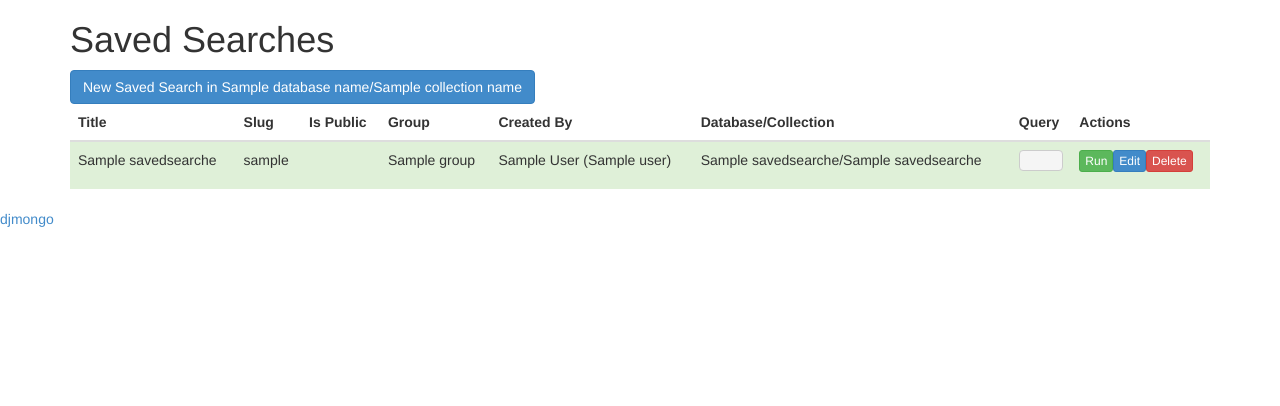
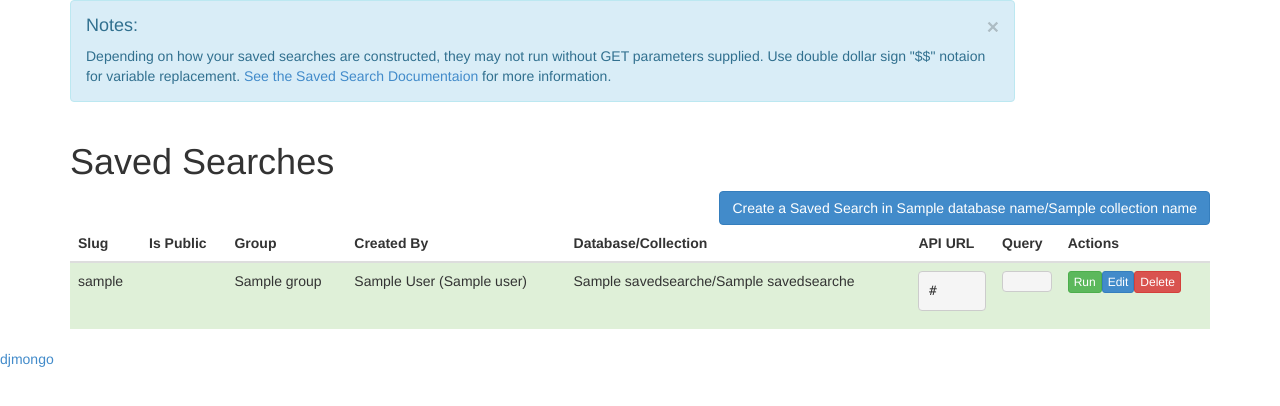
Before and after one commit to videntity/django-djmongo, a Django app: template djmongo/templates/djmongo/console/display-saved-searches.html in a window 1280 px wide. Shown: the part 51-457 px from the top of the page. Run offline with Django 3.2, Linux system fonts and the light colour scheme; the template is opened without the code that fills it: most values are stand-ins (such as "Sample title", 1, 10 or a date in 2020); parts of the project's set-up code (start-up, migrations or seed data) failed here and were passed over; some libraries are stand-ins or nearby versions.

Commit message:
UI and URL enhancements

```diff
--- a/djmongo/dataimport/utils.py
+++ b/djmongo/dataimport/utils.py
@@ -7,7 +7,7 @@
 import os, json, sys, uuid, csv
 from pymongo import MongoClient, DESCENDING
 from bson.objectid import ObjectId
-
+from collections import OrderedDict
 
 def bulk_csv_import_mongo(csvfile, database_name, collection_name, delete_collection_before_import=False):
 
@@ -47,7 +47,7 @@
 
                 record = dict(zip(cleaned_headers, row))
                 #if there is no values, skip the key value pair
-                kwargs ={}
+                kwargs =OrderedDict()
 
                 #Only populate fields that are not blank.
                 for k,v in record.items():
--- a/djmongo/search/admin.py
+++ b/djmongo/search/admin.py
@@ -10,9 +10,8 @@
 
 
 class SavedSearchAdmin(admin.ModelAdmin):
-    prepopulated_fields = {'slug': ('title',)}
-    list_display = ('slug', 'title', 'user','database_name',
-                    'collection_name','creation_date')
+    list_display = ('slug', 'collection_name', 'database_name', 'user',
+                    'collection_name', 'is_public', 'creation_date')
 
 
 admin.site.register(SavedSearch, SavedSearchAdmin)
--- a/djmongo/search/forms.py
+++ b/djmongo/search/forms.py
@@ -16,11 +16,11 @@
     required_css_class = 'required'
 
 
-
 class SavedSearchForm(forms.ModelForm):
     class Meta:
         model = SavedSearch
-        fields = ('group', 'title', 'query', 'type_mapper','return_keys', 'is_public', 'sort', 'default_limit',
+        fields = ('slug', 'query', 'group', 'is_public', 'type_mapper',
+                  'return_keys',  'sort', 'default_limit',
                   'database_name', 'collection_name', 'output_format')
 
     required_css_class = 'required'
--- a/djmongo/templates/djmongo/console/display-saved-searches.html
+++ b/djmongo/templates/djmongo/console/display-saved-searches.html
@@ -5,6 +5,24 @@
 
 
 <div class="container">
+
+
+
+       <div class="row">
+  <div class="col-lg-10">
+         <div class="alert alert-info">
+    <button type="button" class="close" data-dismiss="alert">×</button>
+    <h4>{%trans "Notes:" %}</h4>
+    Depending on how your saved searches are constructed, they may not run without GET parameters supplied.
+    Use double dollar sign "$$" notaion for variable replacement.
+	<a target="_blank" href="https://github.com/videntity/django-djmongo/wiki/Saved-Searches">
+            See the Saved Search Documentaion</a> for more information.
+	  </div>
+
+      </div>
+   </div>
+
+
       <div class="row">
               <div class="col-lg-12">
                   <h1>{% trans "Saved Searches" %}</h1>
@@ -13,8 +31,8 @@
 
  <div class="row">
       <div class="col-lg-12">
-           <a class="btn pull-left btn-primary btn-large" href="{% url 'djmongo_create_saved_search_w_params' database_name collection_name   %}">
-            <i class="icon-plus-sign icon-white"></i> {% trans "New Saved Search in " %} {{database_name}}/{{collection_name}}
+           <a class="btn pull-right btn-primary btn-large" href="{% url 'djmongo_create_saved_search_w_params' database_name collection_name   %}">
+            <i class="icon-plus-sign icon-white"></i> {% trans "Create a Saved Search in " %} {{database_name}}/{{collection_name}}
             </a>
 
        </div>
@@ -28,12 +46,12 @@
 
 <thead>
 <tr>
-<th>Title</th>
 <th>Slug</th>
 <th>Is Public</th>
 <th>Group</th>
 <th>Created By</th>
 <th>Database/Collection</th>
+<th>API URL</th>
 <th>Query</th>
 <th>Actions</th>
 
@@ -46,17 +64,33 @@
 {% for s in savedsearches %}
 
 <tr class="success">
-<td>{{s.title}}</td>
 <td>{{s.slug}}</td>
 <td>{{s.is_public}}</td>
 <td>{{s.group}}</td>
 <td>{{s.user.first_name}}  {{s.user.last_name}}  ({{s.user}})</td>
 <td>{{s.database_name}}/{{s.collection_name}}</td>
+{% if s.is_public %}
+
+    <td><pre>{% url 'djmongo_api_run_public_saved_search_by_slug' s.slug %}</pre></td>
+{% else %}
+    <td><pre>{% url 'djmongo_api_run_saved_search_by_slug' s.slug %}</pre></td>
+{% endif %}
+
 <td><pre>{{s.query}}</pre></td>
 <td>
 
-            <a class="btn pull-left btn-success btn-xs" target=_blank href="{% url 'djmongo_run_saved_search_by_slug' s.slug %}">
-            <i class="icon-search  icon-white"></i> Run</a>
+            {% if s.is_public %}
+              <a class="btn pull-left btn-success btn-xs" target=_blank href="{% url 'djmongo_run_public_saved_search_by_slug' s.slug %}">
+              <i class="icon-search  icon-white"></i> Run</a>
+
+
+            {% else %}
+
+              <a class="btn pull-left btn-success btn-xs" target=_blank href="{% url 'djmongo_run_saved_search_by_slug' s.slug %}">
+              <i class="icon-search  icon-white"></i> Run</a>
+
+
+            {% endif %}
 
             <a class="btn pull-left btn-primary btn-xs" href="{% url 'djmongo_edit_saved_search_by_slug' s.slug %}">
             <i class="icon-edit  icon-white"></i> Edit</a>
```
Also changed, not shown: djmongo/search/models.py (+8 -25 lines), djmongo/search/urls.py (+24 -37 lines), djmongo/templates/djmongo/console/display-saved-aggregations.html (+23 -1 lines).
